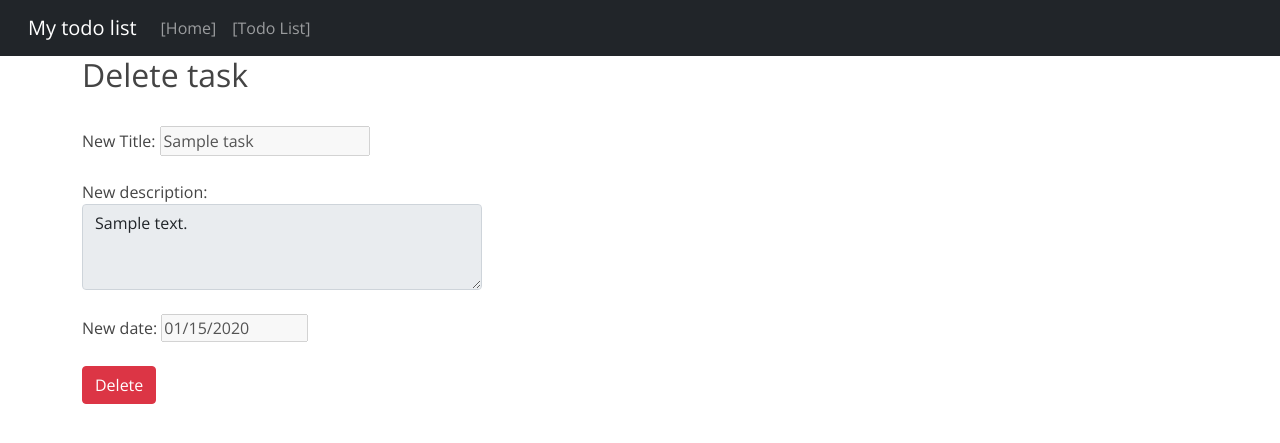
After one commit to mrariel2011/TodoList, a Django app: page /tasks/delete/1 in a window 1280 px wide. The commit adds this page. Shown: the top 443 px of the page. Run offline with Django 3.2, Linux system fonts and the light colour scheme; tables that the repository leaves empty hold one stand-in row (values such as "Sample post"); some libraries are stand-ins or nearby versions.

Commit message:
Novo Insert e Delete

```diff
--- /dev/null
+++ b/tasks/templates/tasks/delete.html
@@ -0,0 +1,33 @@
+{% extends 'theme/bootstrap.html' %}
+
+{% load humanize %}
+
+{% block content %}
+
+    <div class="container">
+    <div class="row">
+      <div class="col-md-12">
+        <h2>Delete task</h2>
+      </div>
+    </div>
+        <div class="row">
+            <div class="col-md-12 form-group">
+                <form action="{{task.id}}" method = "POST" id='editTask'>{% csrf_token %}
+                    <br>
+                    New Title: <input id="a" type="text" name="title" value='{{task.title}}' disabled>
+                    <br><br>
+                    New description:
+                    <textarea class="form-control" id="description" name="description" rows="3" style="max-width: 400px;" disabled>{{task.description}}</textarea>
+                    <br>
+                    New date: <input id="due_to" name="due_to" type="date" required pattern="[0-9]{4}-[0-9]{2}-[0-9]{2}" value='{{ task.due_to_iso }}' disabled>
+                    <span class="validity"></span>
+
+                    <br><br>
+                    <left><input type="submit" value="Delete" class="btn btn-danger">
+                    </left>
+                </form>
+            </div>
+        </div>
+    </div>
+
+{% endblock content %}
--- a/tasks/urls.py
+++ b/tasks/urls.py
@@ -7,9 +7,7 @@ from . import views
 urlpatterns = [
     path("", views.ListTasksView.as_view(), name="tasks.list"),
     path("update/<pk>", views.TaskUpdateView.as_view(), name="tasks.update"),
-    # Apagar
-    path("addTask/", views.ListTasksView.Add_Task),
-    path("deleteTask/<task_id>", views.ListTasksView.Delete_Task, name="deleteTask"),
+    path("insert", views.TaskInsertView.as_view(), name="tasks.insert"),
+    path("delete/<pk>", views.TaskDeleteView.as_view(), name="tasks.delete"),
     path("doneTask/<task_id>", views.ListTasksView.Done_Task, name="doneTask"),
-    path("editTask/<task_id>", views.ListTasksView.Edit_Task, name="editTask"),
 ]
--- a/tasks/views.py
+++ b/tasks/views.py
@@ -1,5 +1,5 @@
 from django.views.generic import TemplateView
-from django.views.generic.edit import UpdateView
+from django.views.generic.edit import DeleteView, UpdateView, CreateView
 from django.http import HttpResponseRedirect
 from django.shortcuts import render
 from django.contrib import messages
@@ -14,6 +14,26 @@ class TaskUpdateView(UpdateView):
     form_class = TaskModelForm
     context_object_name = "task"
     template_name = "tasks/task_update.html"
+
+    def get_success_url(self):
+        return reverse("tasks.list")
+
+
+class TaskInsertView(CreateView):
+    model = Task
+    form_class = TaskModelForm
+    context_object_name = "task"
+    template_name = "tasks/insert.html"
+
+    def get_success_url(self):
+        return reverse("tasks.list")
+
+
+class TaskDeleteView(DeleteView):
+    model = Task
+    form_class = TaskModelForm
+    context_object_name = "task"
+    template_name = "tasks/delete.html"
 
     def get_success_url(self):
         return reverse("tasks.list")
```
Also changed, not shown: tasks/templates/tasks/insert.html (+28 -29 lines).
